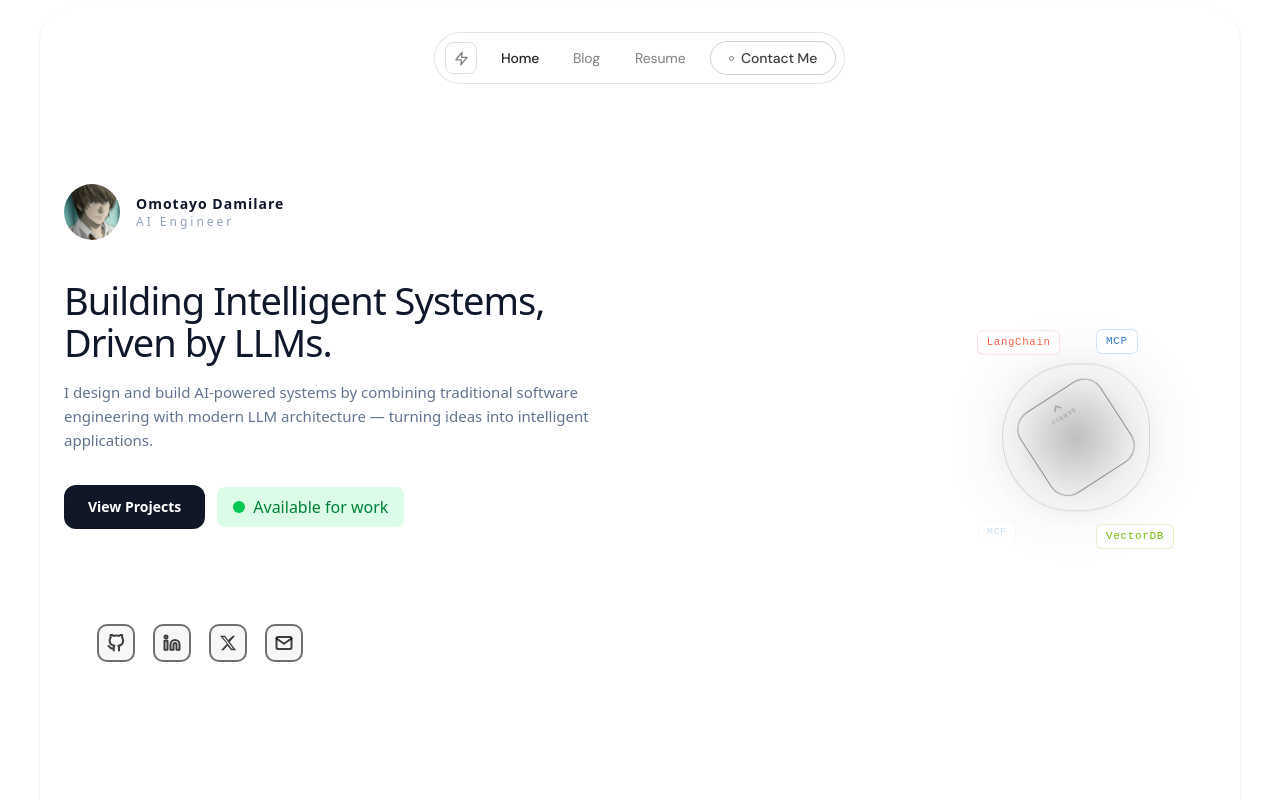
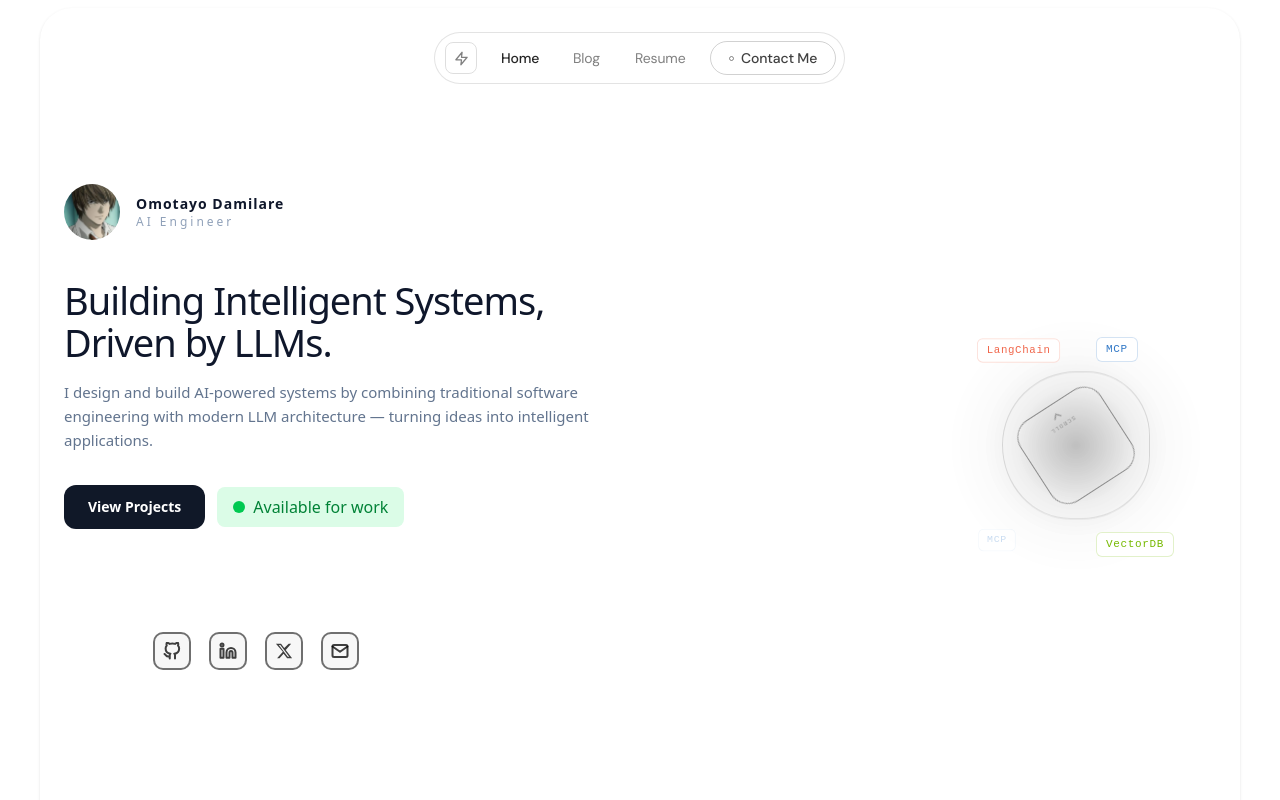
Before and after one commit to Dahmie87/portfolioIn3d, a React (Vite) app: page / in a window 1280 px wide. Shown: the top 800 px of the page. Built offline with nearby package versions, Linux system fonts and the light colour scheme.

Commit message:
feat: add new social tsx

```diff
--- a/src/App.tsx
+++ b/src/App.tsx
@@ -1,13 +1,21 @@
 import "./App.css";
 import HomePage from "./pages/home";
+import BlogPage from "./pages/blog";
 import { BlurRevealStyles } from "./components/blur";
+import { BrowserRouter, Routes, Route, Link } from 'react-router-dom';
 
 
 function App() {
   return (
     <>
+    <BrowserRouter>
     <BlurRevealStyles/>
-      <HomePage />
+
+      <Routes>
+        <Route path="/" element={<HomePage/>}/>
+        <Route path="/blog" element={<BlogPage/>}/>
+      </Routes>
+   </BrowserRouter>
     </>
   );
 }
--- a/src/components/social.tsx
+++ b/src/components/social.tsx
@@ -1,3 +1,5 @@
+import React from "react";
+
 /* ─────────────────────────────────────────────
    SocialIcons with platform-faithful hover cards
    Real data: Dahmie87 / Damilare Omotayo
--- a/src/pages/home.tsx
+++ b/src/pages/home.tsx
@@ -81,7 +81,7 @@ export default function HomePage(): React.ReactElement {
             </BlurReveal>
 
             {/* Social icons */}
-            <BlurReveal delay={1.05}>
+            <BlurReveal delay={1.05} className="ml-14 my-2">
               <SocialIcons />
             </BlurReveal>
 
```
